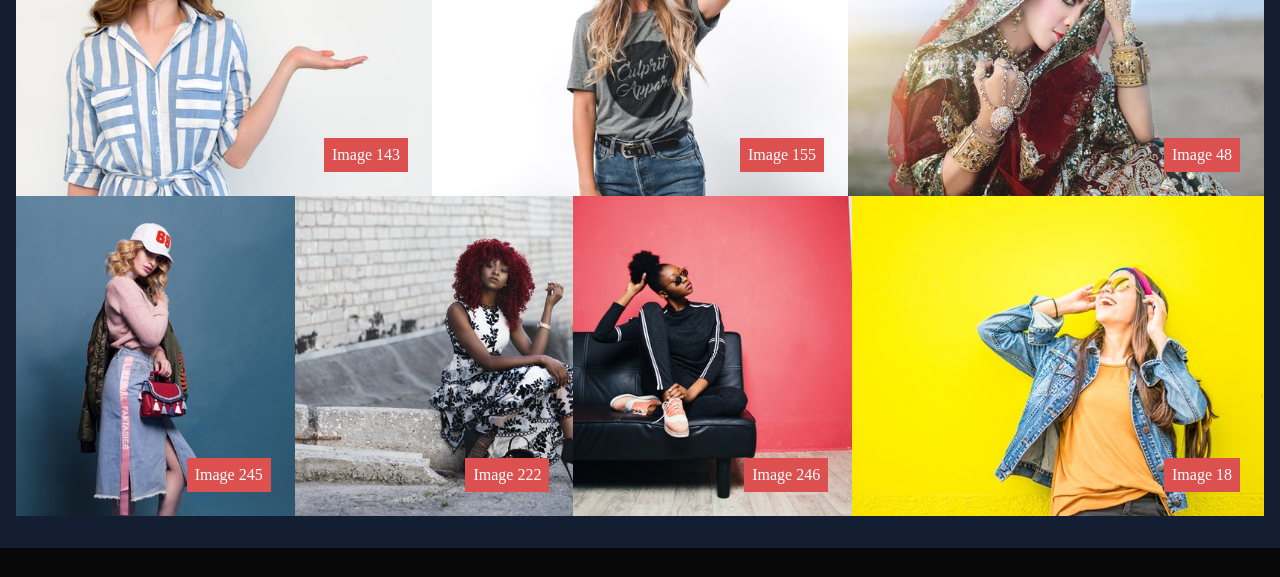
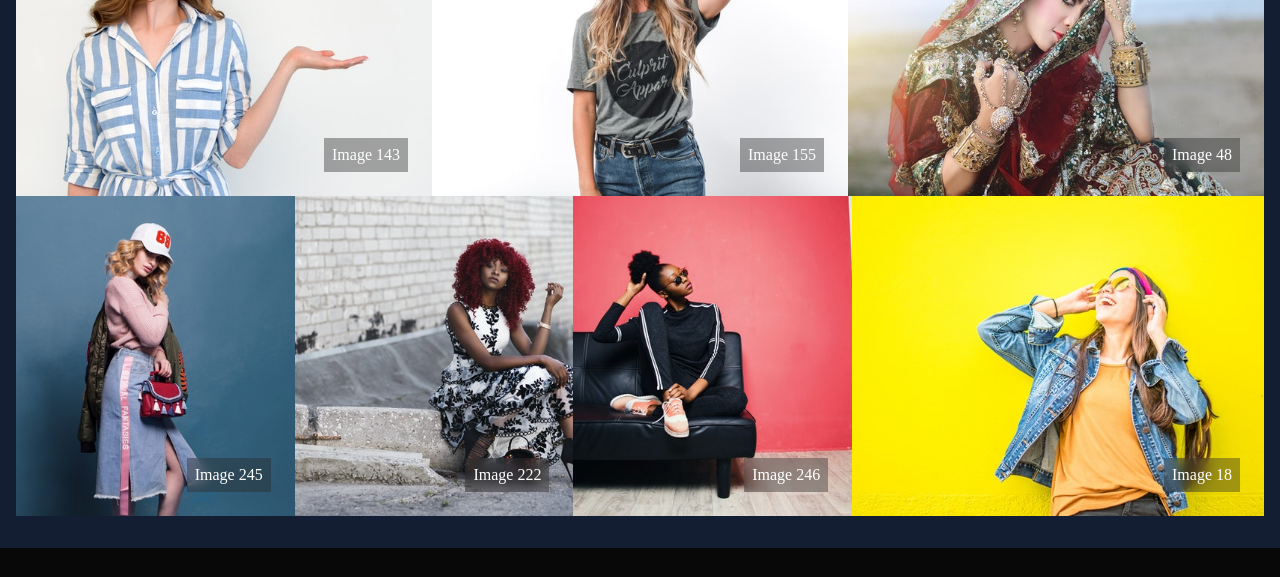
Before and after one commit to anaysharma/project-fashion-store, a plain HTML site: page index.html in a window 1280 px wide. Shown: the part 3180-3757 px from the top of the page. Drawn offline with Linux system fonts and the light colour scheme.

Commit message:
minor changes in galler section

```diff
--- a/css/style.css
+++ b/css/style.css
@@ -365,7 +365,8 @@ a {
 	bottom: 1.5rem;
 	right: 1.5rem;
 	z-index: 0;
-	background-color: rgba(220, 80, 80, 1.0);
+	background-color: rgba(40, 40, 40, 0.4);
+	backdrop-filter: blur(6px);
 }
 
 .col:nth-child(2) {
@@ -406,7 +407,7 @@ a {
 }
 
 .slide {
-	background: rgba(25, 1, 21, 0.8);
+	background: rgba(40, 40, 40, 0.6);
 	padding: 0 1.5rem;
 }
 
```
